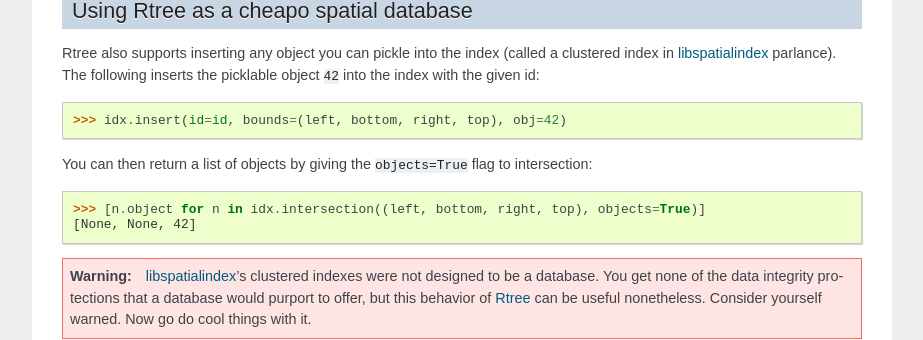
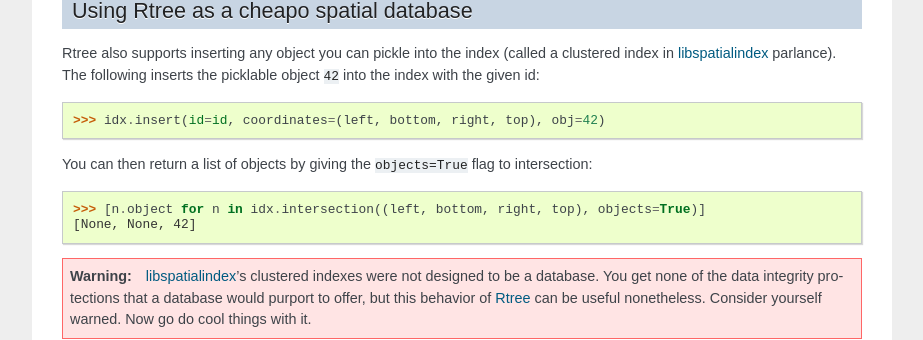
Before and after one commit to Toblerity/rtree, a Sphinx documentation site: the page built from docs/source/tutorial.txt, in a window 1280 px wide and 900 px high, scrolled down 1719 px. Shown: the part 147-487 px from the top of the window, without its empty margins (198-1121 px from the left). Built offline with Sphinx 7.4.7, drawn with Linux system fonts in a browser that asks for light colours.

Commit message:
Update docs to use correct keyword argument (#237)

```diff
--- a/docs/source/tutorial.txt
+++ b/docs/source/tutorial.txt
@@ -121,7 +121,7 @@ Rtree also supports inserting any object you can pickle into the index (called
 a clustered index in `libspatialindex`_ parlance). The following inserts the
 picklable object ``42`` into the index with the given id::
 
-  >>> idx.insert(id=id, bounds=(left, bottom, right, top), obj=42)
+  >>> idx.insert(id=id, coordinates=(left, bottom, right, top), obj=42)
 
 You can then return a list of objects by giving the ``objects=True`` flag
 to intersection::
```
